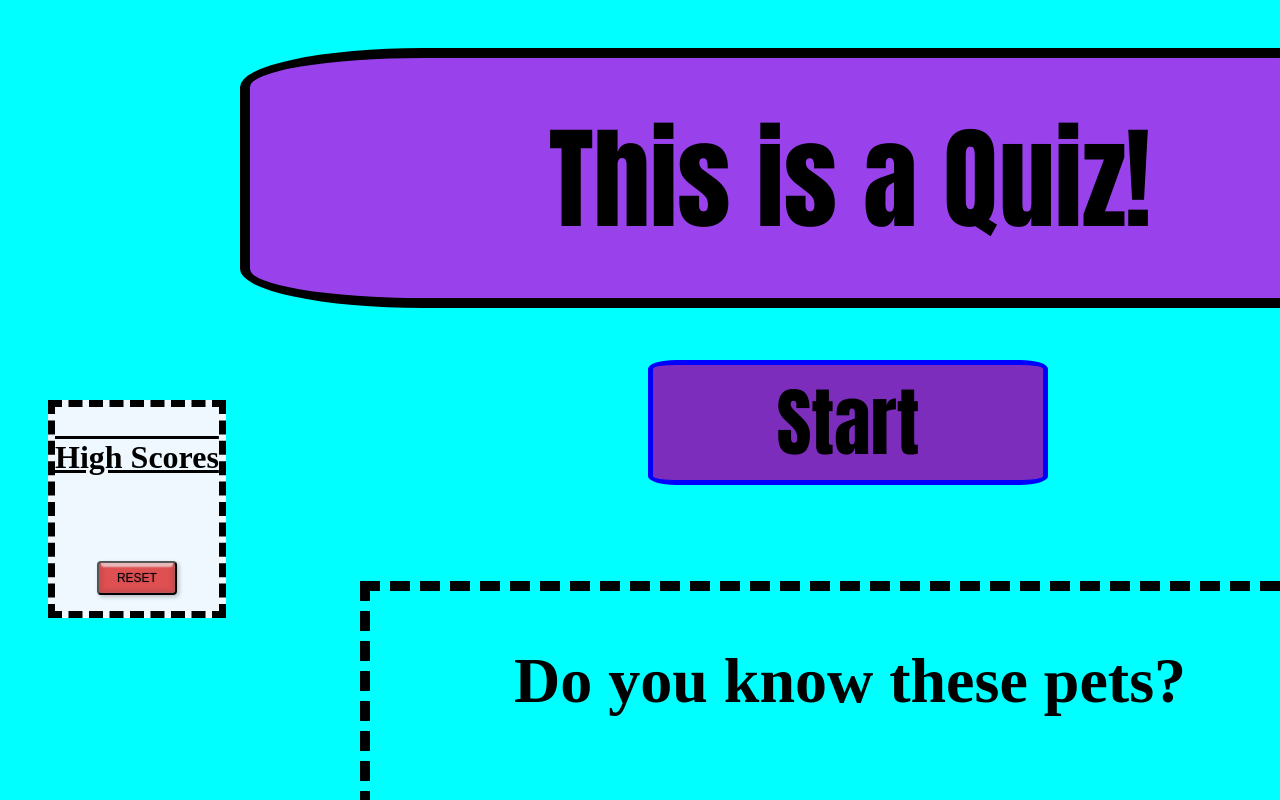
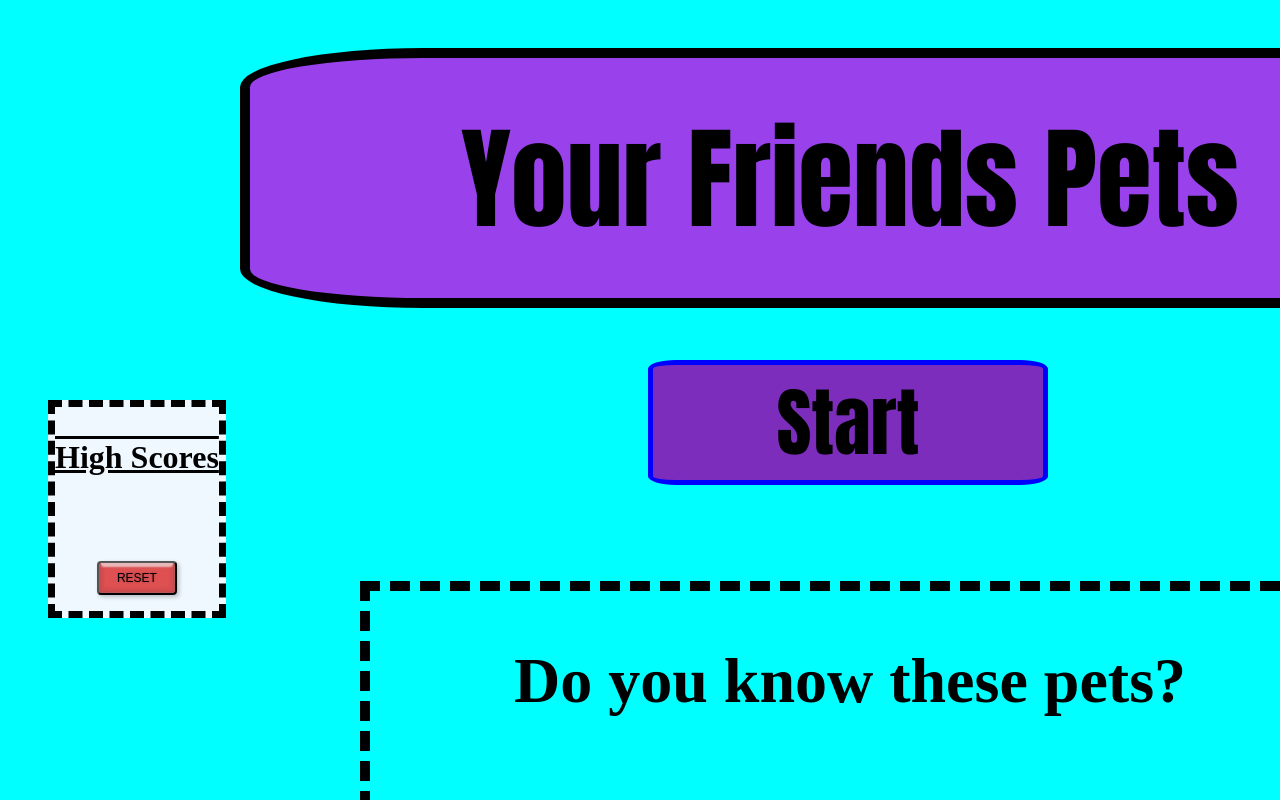
Before and after one commit to Kmac5000/Timed_Quiz, a plain HTML site: page index.html in a window 1280 px wide. Shown: the top 800 px of the page. Drawn offline with nearby package versions, Linux system fonts and the light colour scheme.

Commit message:
header text

```diff
--- a/index.html
+++ b/index.html
@@ -11,7 +11,7 @@
 <body>
 
     <header class = topBox>
-        <h1>This is a Quiz!</h1>
+        <h1>Your Friends Pets</h1>
     </header>
 
     <section>
```
